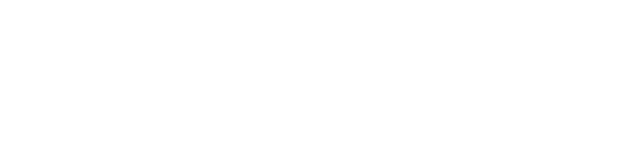
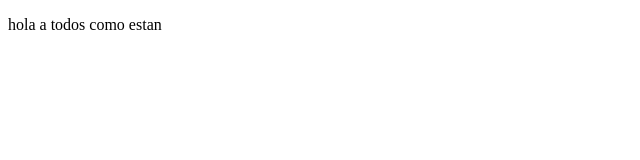
Before and after one commit to angelpessolano/personalProjects, a plain HTML site: page index.html in a window 1280 px wide. Shown: the whole page, without its empty margins (0-640 px from the left). Drawn offline with Linux system fonts and the light colour scheme.

Commit message:
cambios nuevos

```diff
--- a/index.html
+++ b/index.html
@@ -7,6 +7,6 @@
     <title>Angel</title>
 </head>
 <body>
-
+    <P>hola a todos como estan </P>
 </body>
 </html>
```
